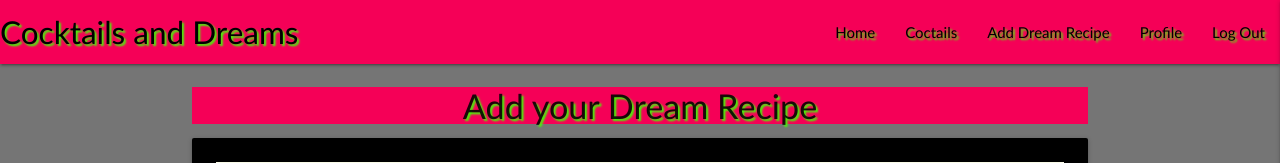
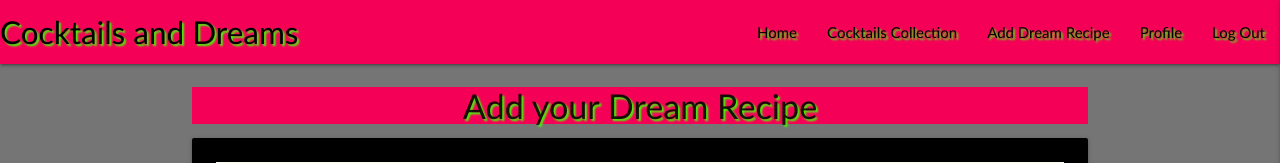
Before and after one commit to MaggieDaisy/Cocktails_and_Dreams, a Flask app: page /add_recipe in a window 1280 px wide. Shown: the top 163 px of the page. Run offline with Flask 2, Linux system fonts and the light colour scheme; the visitor is signed in with stand-in values (Sample User, id 1); data that the repository does not hold is empty; some libraries are stand-ins or nearby versions.

Commit message:
Update titles of pages in main and side menu

```diff
--- a/templates/base.html
+++ b/templates/base.html
@@ -23,7 +23,7 @@
                 <a href="#" data-target="mobile-demo" class="sidenav-trigger right black-text"><i class="fas fa-bars"></i></a>
                 <ul class="right hide-on-med-and-down">
                     <li><a class="black-text" href="{{ url_for('index') }}">Home</a></li>
-                    <li><a class="black-text" href="{{ url_for('get_recipes') }}">Coctails</a></li>
+                    <li><a class="black-text" href="{{ url_for('get_recipes') }}">Cocktails Collection</a></li>
                     {% if session.user %}
                         <li><a class="black-text" href="{{ url_for('add_recipe') }}">Add Dream Recipe</a></li>
                         <li><a class="black-text" href="{{ url_for('profile', username=session['user']) }}">Profile</a></li>
@@ -41,9 +41,9 @@
                 <h5 class="center-align"><a class="black-text" href="{{ url_for('index') }}">Cocktails and Dreams</a></h5>
             </li>
             <li><a href="{{ url_for('index') }}">Home</a></li>
-            <li><a href="{{ url_for('get_recipes') }}">Coctails</a></li>
+            <li><a href="{{ url_for('get_recipes') }}">Cocktails Collection</a></li>
             {% if session.user %}
-                <li><a href="{{ url_for('add_recipe') }}">Dream Recipe</a></li>
+                <li><a href="{{ url_for('add_recipe') }}">Add Dream Recipe</a></li>
                 <li><a href="{{ url_for('profile', username=session['user']) }}">Profile</a></li>
                 <li><a href="{{ url_for('logout') }}">Log Out</a></li>
             {% else %}
```
